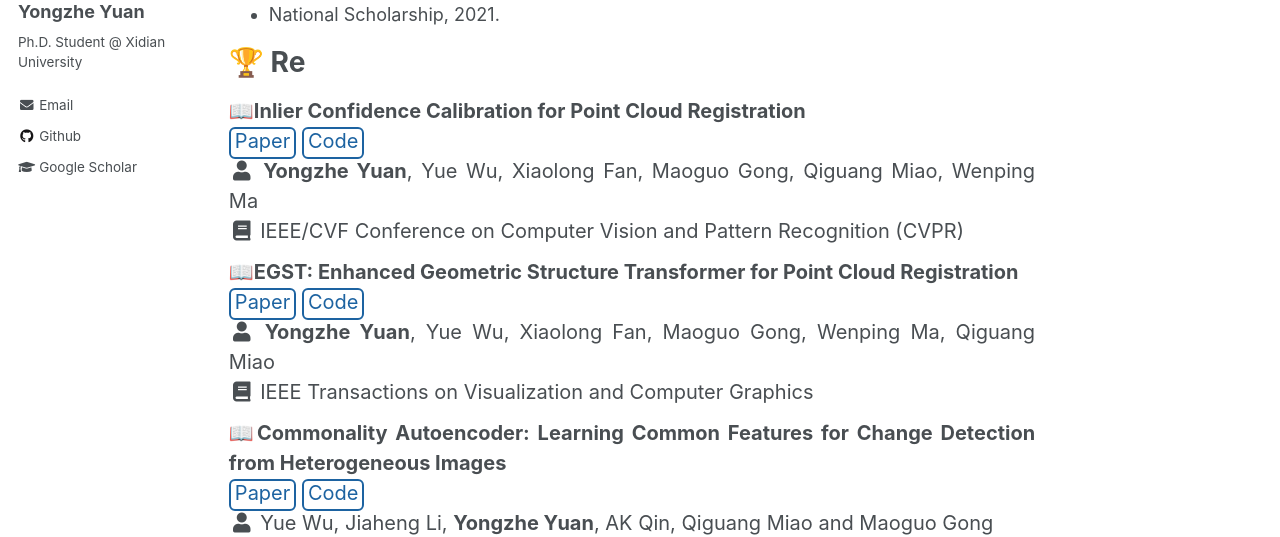
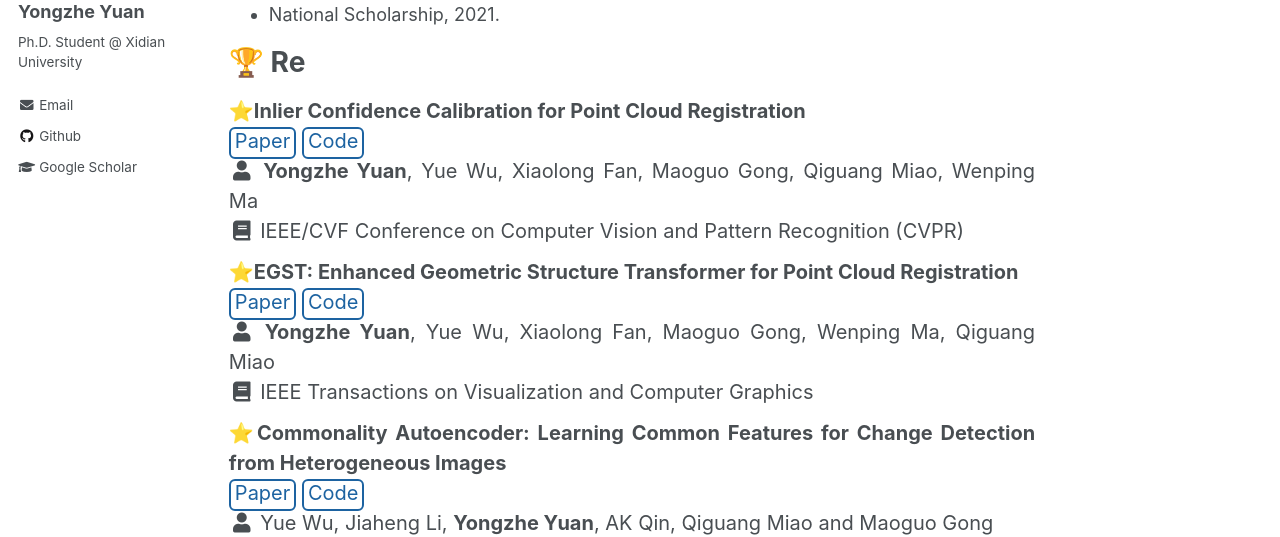
Before and after one commit to YYZMARS/YYZMARS.github.io, a Jekyll site: the page built from _pages/home.md, in a window 1280 px wide and 900 px high, scrolled down 413 px. Shown: the part 161-698 px from the top of the window. Built offline with Jekyll 4.4.1, drawn with Linux system fonts in a browser that asks for light colours; a script that is not in the unit is left out.

Commit message:
Update archive-single-pub2.html

```diff
--- a/_includes/archive-single-pub2.html
+++ b/_includes/archive-single-pub2.html
@@ -18,7 +18,7 @@
     <div class="archive__item-entry">
 
         <p class="archive__item">
-            📖<b>{{ title }}</b>
+            ⭐<b>{{ title }}</b>
           <br>
                 {% if post.paperurl %}
                   <a href="{{ post.paperurl }}" style="text-decoration:none">Paper</a>
```
